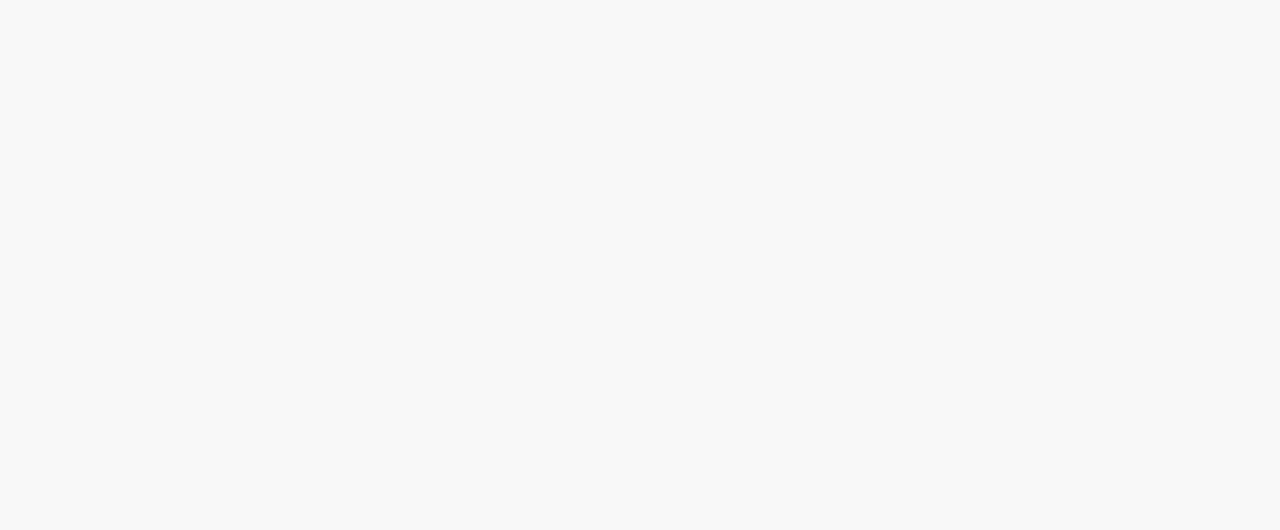
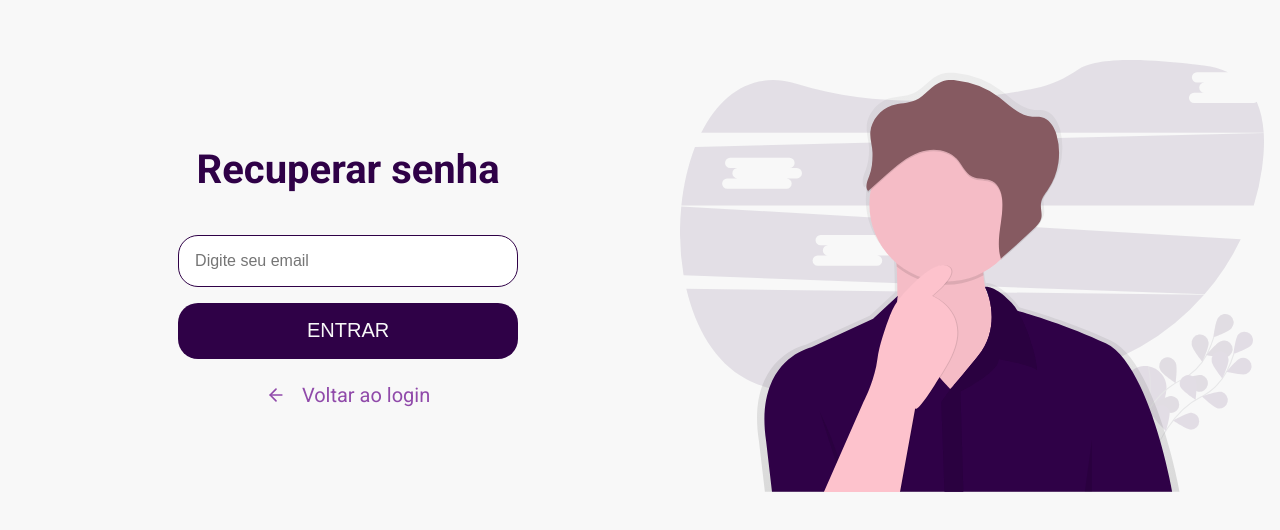
Before and after one commit to Bruno-Cesar123/petinfoweb, a React (Create React App) app: page /forgot-password in a window 1280 px wide. Shown: the part 124-654 px from the top of the page. Built offline with nearby package versions, Linux system fonts and the light colour scheme; the HTML template or start-up script is replaced by a standard one.

Commit message:
created page forgot-password

```diff
--- /dev/null
+++ b/src/pages/ForgotPassword/index.tsx
@@ -0,0 +1,78 @@
+import React from 'react';
+import { useHistory, Link } from 'react-router-dom';
+import * as Yup from 'yup';
+import { Formik, Form, Field } from 'formik';
+import { toast } from 'react-toastify';
+import { FiArrowLeft } from 'react-icons/fi';
+import { AnimationContainer, Container, Content, Background } from './styles';
+import api from '../../services/api';
+
+import forgotPassword from '../../assets/images/forgot-password.svg';
+
+interface ForgotPasswordFormData {
+  email: string;
+}
+
+const schema = Yup.object().shape({
+  email: Yup.string()
+    .required('* E-mail obrigatório')
+    .email('* Digite um e-mail válido'),
+});
+
+const ForgotPassword: React.FC = () => {
+  const history = useHistory();
+  return (
+    <Container>
+      <Content>
+        <AnimationContainer>
+          <Formik
+            initialValues={{
+              email: '',
+            }}
+            validationSchema={schema}
+            onSubmit={async (data: ForgotPasswordFormData) => {
+              try {
+                await api.post('/password/forgot', {
+                  email: data.email,
+                });
+
+                toast.success(
+                  'Enviamos um e-mail para recuperação de senha, cheque sua caixa de entrada'
+                );
+              } catch (err) {
+                toast.error(
+                  'Não foi possível enviar o pedido de recuperação de senha!.'
+                );
+              }
+            }}
+          >
+            {({ errors, touched }) => (
+              <Form>
+                <h2>Recuperar senha</h2>
+
+                <Field
+                  name="email"
+                  type="email"
+                  placeholder="Digite seu email"
+                  className={errors.email && touched.email ? 'input-error' : ''}
+                />
+                {errors.email && touched.email ? <p>{errors.email}</p> : null}
+
+                <button type="submit">ENTRAR</button>
+
+                <Link to="/signin">
+                  <FiArrowLeft /> Voltar ao login
+                </Link>
+              </Form>
+            )}
+          </Formik>
+        </AnimationContainer>
+      </Content>
+      <Background>
+        <img src={forgotPassword} alt="imagem esqueceu a senha" />
+      </Background>
+    </Container>
+  );
+};
+
+export default ForgotPassword;
--- /dev/null
+++ b/src/pages/ForgotPassword/styles.ts
@@ -0,0 +1,118 @@
+import styled, { keyframes } from 'styled-components';
+import { shade } from 'polished';
+
+export const Container = styled.div`
+  height: 100vh;
+  display: flex;
+  align-items: stretch;
+  margin: 0 1.6rem;
+`;
+
+export const Content = styled.div`
+  display: flex;
+  flex-direction: column;
+  align-items: center;
+  justify-content: center;
+  width: 100%;
+  max-width: 700px;
+`;
+
+const appearFromLeft = keyframes`
+  from {
+    opacity: 0;
+    transform: translateX(50px);
+  }
+  to {
+    opacity: 1,
+    transform: translateX(0);
+  }
+`;
+
+export const AnimationContainer = styled.div`
+  display: flex;
+  flex-direction: column;
+  align-items: center;
+  justify-content: center;
+
+  animation: ${appearFromLeft} 1s;
+
+  form {
+    margin: 80px 0;
+    width: 340px;
+    text-align: center;
+
+    h2 {
+      font-size: 4rem;
+      margin-bottom: 24px;
+      color: #2f0147;
+    }
+
+    input {
+      font-size: 1.6rem;
+      width: 100%;
+      padding: 1.6rem;
+      border-radius: 2rem;
+      margin-top: 1.8rem;
+      border: 1px solid #2f0147;
+    }
+
+    .input-error {
+      border: solid 1px red;
+    }
+
+    p {
+      color: red;
+      font-size: 1.6rem;
+      margin-top: 1rem;
+    }
+
+    button {
+      font-size: 2rem;
+      width: 100%;
+      height: 56px;
+      font-weight: 500;
+      padding: 0 1.6rem;
+      border: 0;
+      border-radius: 2rem;
+      margin-top: 1.6rem;
+      background: #2f0147;
+      color: #f8f8f8;
+      transition: background-color 0.2s;
+
+      &:hover {
+        background: ${shade(0.6, '#2f0147')};
+      }
+    }
+
+    a {
+      font-size: 2rem;
+      color: #904aaa;
+      display: flex;
+      align-items: center;
+      justify-content: center;
+      margin-top: 24px;
+      text-decoration: none;
+      transition: color 0.2s;
+
+      &:hover {
+        color: ${shade(0.2, '#2f0147')};
+      }
+    }
+
+    svg {
+      margin-right: 16px;
+    }
+  }
+
+
+`;
+
+export const Background = styled.div`
+  display: flex;
+  align-items: center;
+  justify-content: center;
+
+  img {
+    width: 100%;
+  }
+`;
--- a/src/pages/SignIn/index.tsx
+++ b/src/pages/SignIn/index.tsx
@@ -79,7 +79,7 @@ const SignIn: React.FC = () => {
 
                 <button type="submit">ENTRAR</button>
 
-                <Link to="forgot-password">Esqueci minha senha</Link>
+                <Link to="/forgot-password">Esqueci minha senha</Link>
               </Form>
             )}
           </Formik>
--- a/src/routes/index.tsx
+++ b/src/routes/index.tsx
@@ -5,6 +5,7 @@ import Landing from '../pages/Landing';
 import SignIn from '../pages/SignIn';
 import SignUp from '../pages/SignUp';
 import Dashboard from '../pages/Dashboard';
+import ForgotPassword from '../pages/ForgotPassword';
 
 import Route from './Route';
 
@@ -13,6 +14,7 @@ const Routes: React.FC = () => (
     <Route path="/" exact component={Landing} />
     <Route path="/signin" component={SignIn} />
     <Route path="/signup" component={SignUp} />
+    <Route path="/forgot-password" component={ForgotPassword} />
     <Route path="/dashboard" component={Dashboard} isPrivate />
   </Switch>
 );
```
Also changed, not shown: src/assets/images/forgot-password.svg (added).
